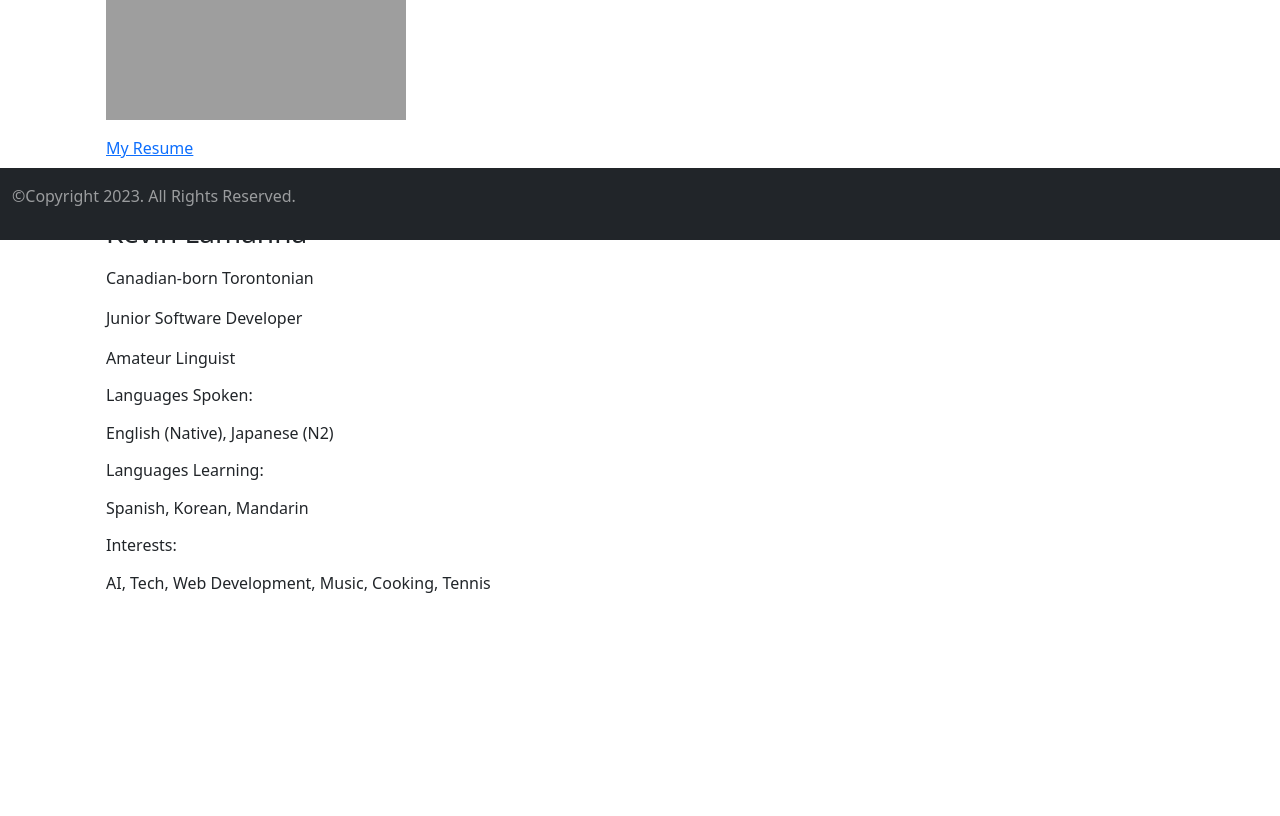
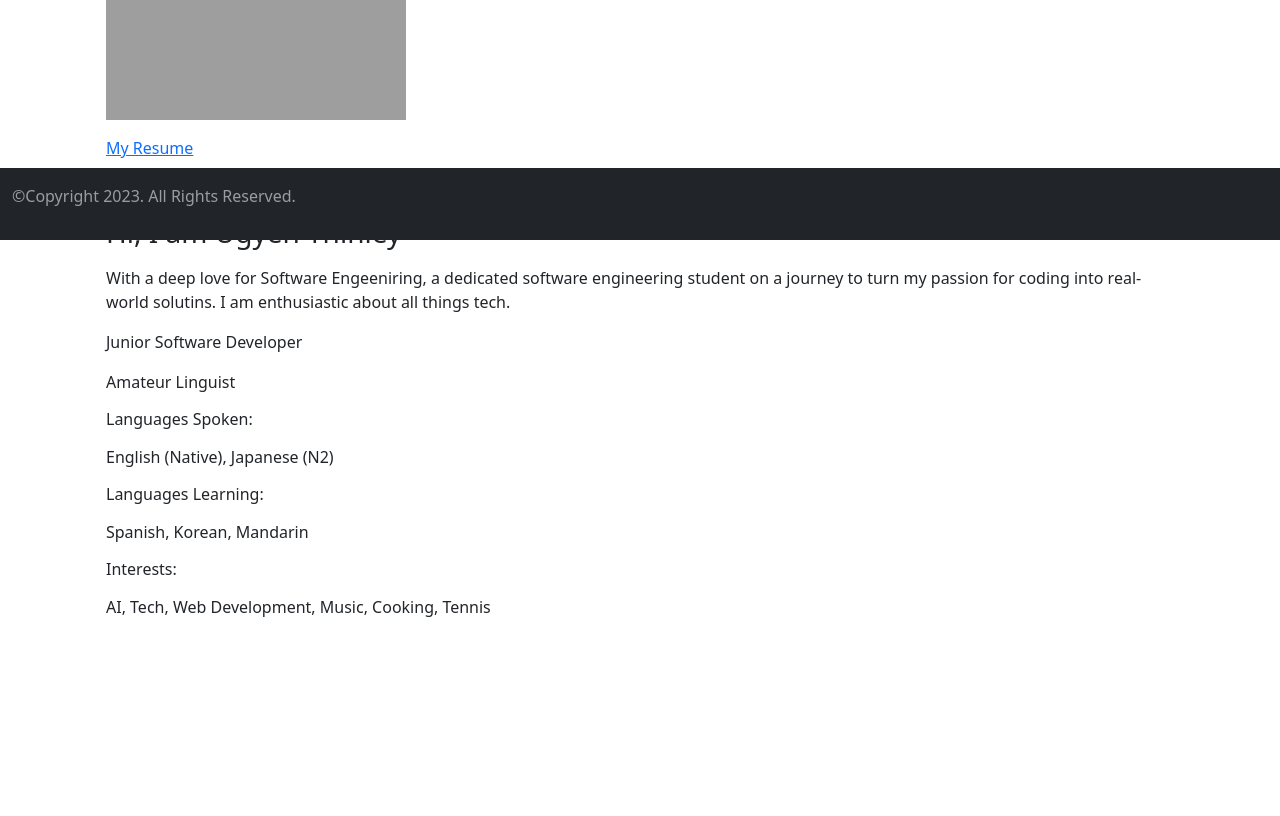
Before and after one commit to Ugyen5007/Assignment01, a Node server app: page /about in a window 1280 px wide. Shown: the part 560-1376 px from the top of the page. Before the commit the page ends 1153 px from the top, so only its background shows below. Run offline with Node 20, Linux system fonts and the light colour scheme; some libraries are stand-ins or nearby versions; grey boxes are pictures that could not be loaded.

Commit message:
Change Desp
change in text

```diff
--- a/views/content/about.ejs
+++ b/views/content/about.ejs
@@ -34,7 +34,7 @@
 
             <p> </p>
 
-            <a href="https://github.com/Kevin-Lamanna">My GitHub</a>
+            <a href="https://github.com/Kevin-Lamanna">My (Ugyen) GitHub</a>
 
         </div>
 
@@ -48,11 +48,12 @@
 
             <p> </p>
 
-            <h3>Kevin Lamanna</h3>
+            <h3>Hi, I am Ugyen Thinley</h3>
 
             <p></p>
 
-            <p>Canadian-born Torontonian</p>
+            <p>With a deep love for Software Engeeniring, a dedicated software engineering student on a journey to turn my passion for coding into real-world solutins.
+               I am enthusiastic about all things tech.</p>
 
             <p></p>
 
--- a/views/content/contact.ejs
+++ b/views/content/contact.ejs
@@ -119,7 +119,7 @@
 
                                 <div class="text pl-3">
 
-                                <p><span>Location:</span> 941 Progress Ave, Scarborough ON Canada</p>
+                                <p><span>Location:</span> 394 Woodsworth Road, NorthYork ON Canada</p>
 
                               </div>
 
@@ -135,7 +135,7 @@
 
                                 <div class="text pl-3">
 
-                                <p><span>Phone:</span> <a href="tel://1234567920">+1 (647) 468-9712</a></p>
+                                <p><span>Phone:</span> <a href="tel://1234567920">+1 (437)244-2770 </a></p>
 
                               </div>
 
```
